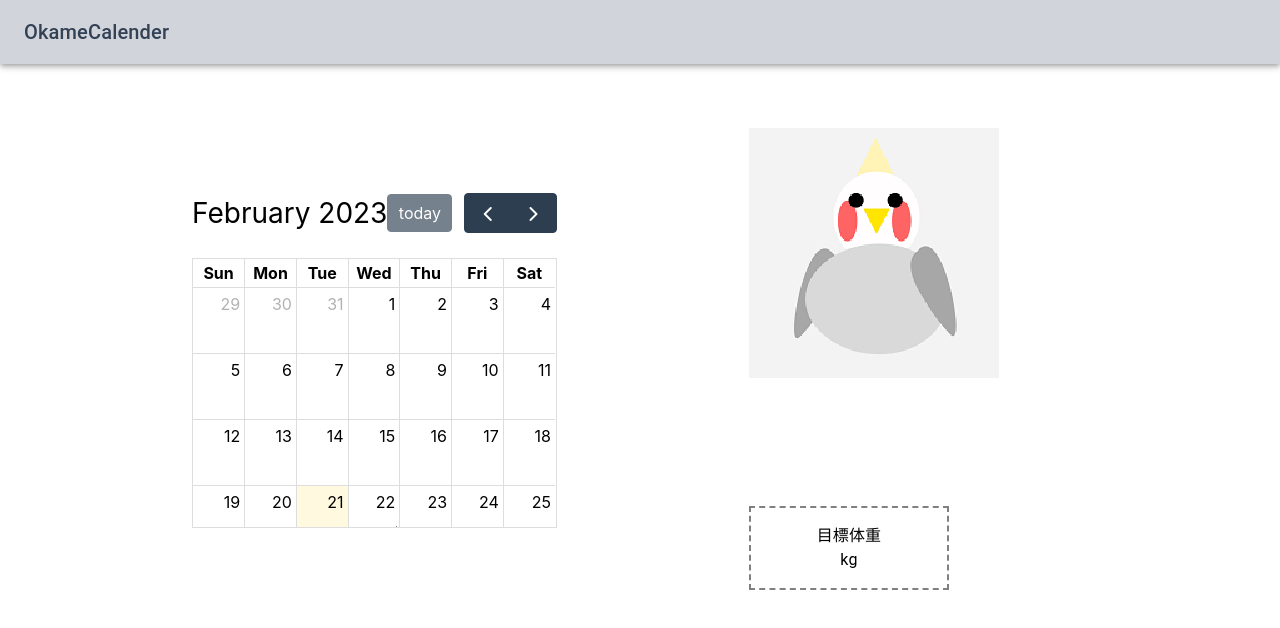
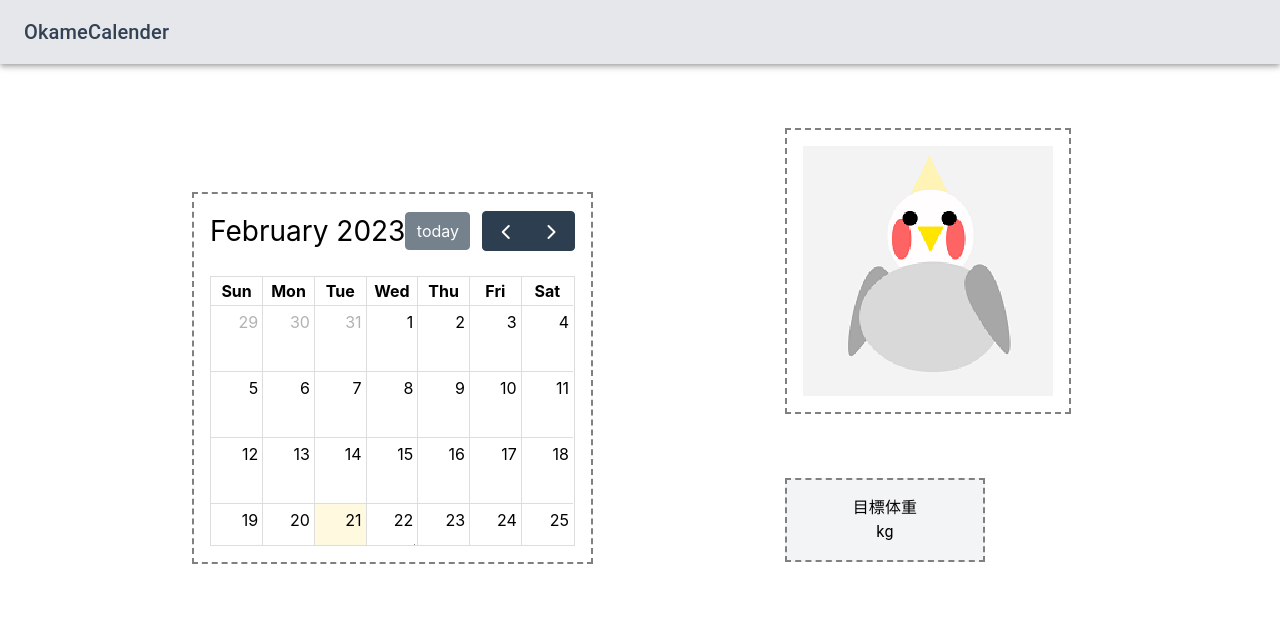
Before and after one commit to naka520/testsite, a React (Create React App) app: page / in a window 1280 px wide. Shown: the top 628 px of the page. Built offline with nearby package versions, Linux system fonts and the light colour scheme.

Commit message:
"modify PageLayoutgrid"

```diff
--- a/src/App.css
+++ b/src/App.css
@@ -30,7 +30,7 @@
 .mokuhyou {
   height: 200px;
   width: 200px;
-  padding-top: 10vw;
+  padding-top: 5vw;
 }
 
 .hiduke {
--- a/src/component/Header.js
+++ b/src/component/Header.js
@@ -13,7 +13,7 @@ const Header = () => {
   return (
     <div>
       <AppBar position="static">
-        <Toolbar className="bg-gray-300">
+        <Toolbar className="bg-gray-200">
           <Typography variant="h6">
             <Box textAlign="left">
               <p className="text-slate-700">OkameCalender</p>
--- a/src/component/Okame.js
+++ b/src/component/Okame.js
@@ -1,9 +1,20 @@
+import { Box } from "@mui/material";
 import { Stack } from "@mui/system";
 import okame1 from "./okame1.png";
 
 const Okame = () => {
   return (
-    <img src={okame1} sx={{ width: "60%", margin: "auto", display: "block" }} />
+    <Box sx={{ p: 2, border: "2px dashed grey" }}>
+      <img
+        src={okame1}
+        sx={{
+          width: "60%",
+          margin: "auto",
+          display: "block",
+          border: "2px dashed grey",
+        }}
+      />
+    </Box>
   );
 };
 
--- a/src/component/Top.js
+++ b/src/component/Top.js
@@ -14,7 +14,9 @@ const Top = () => {
       <Stack>
         <ul className="yoko">
           <li className="hiduke">
-            <FullCalendar />
+            <Box sx={{ p: 2, border: "2px dashed grey" }}>
+              <FullCalendar />
+            </Box>
           </li>
           <ul className="side">
             <li className="okame">
--- a/src/component/mokuhyoutaizyuu.js
+++ b/src/component/mokuhyoutaizyuu.js
@@ -3,7 +3,10 @@ import Style from "../App.css";
 
 const Mokuhyoutaizyuu = () => {
   return (
-    <Box sx={{ width: 200, p: 2, border: "2px dashed grey" }}>
+    <Box
+      sx={{ width: 200, p: 2, border: "2px dashed grey" }}
+      className="bg-gray-100"
+    >
       <Typography>
         目標体重<p>kg</p>
       </Typography>
```
